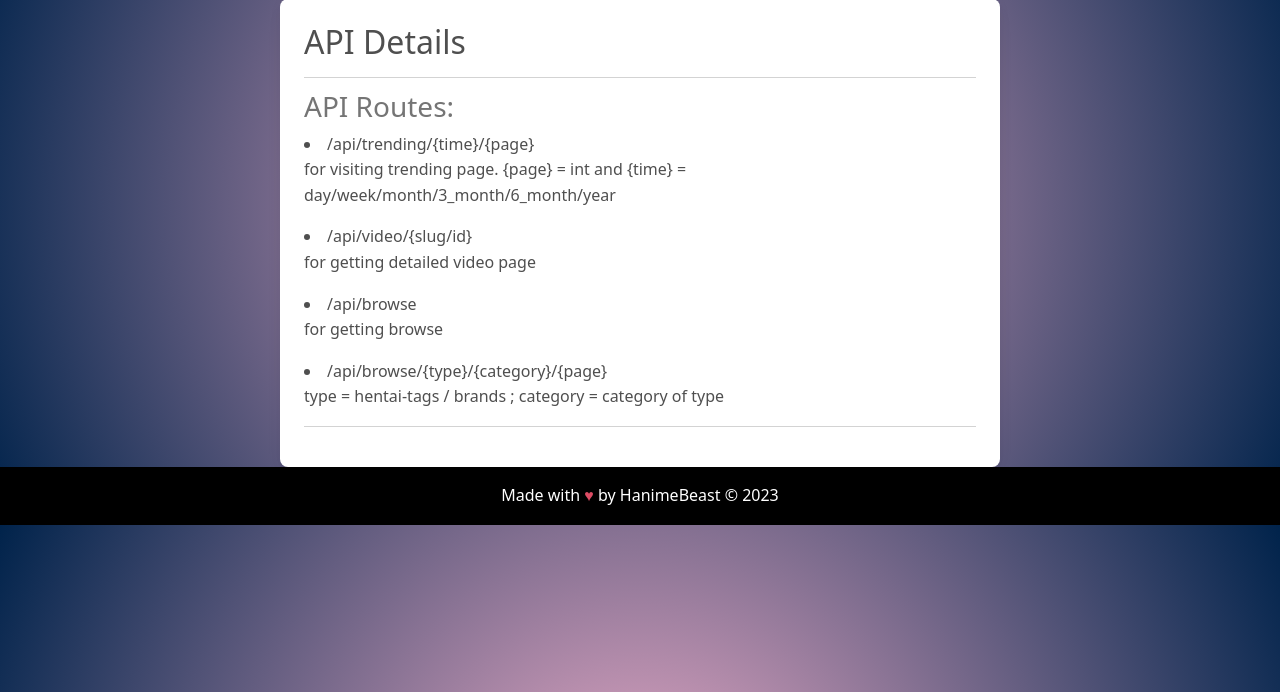
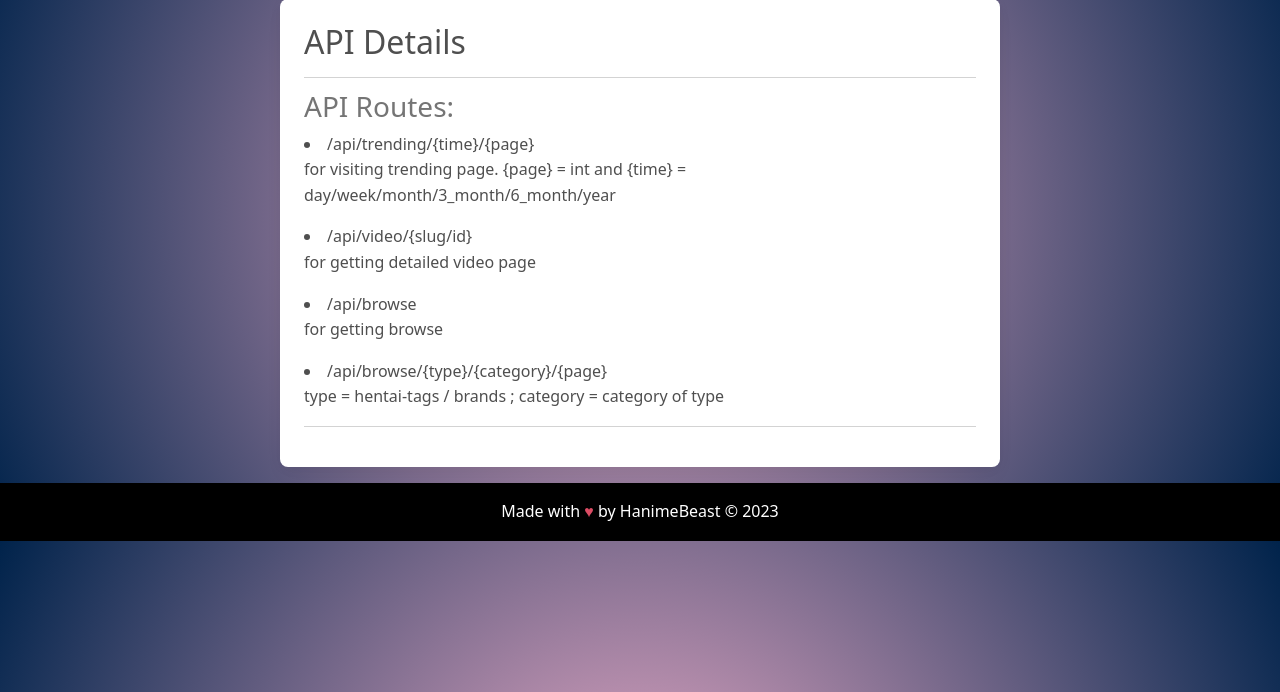
Before and after one commit to hanimebeast/hanime, a Flask app: template templates/api.html in a window 1280 px wide. Shown: the part 108-800 px from the top of the page. Run offline with Flask 3, Linux system fonts and the light colour scheme; the template is opened without the code that fills it, so the values that code supplies are empty; some libraries are stand-ins or nearby versions.

Commit message:
Update base.html
css update

```diff
--- a/templates/base.html
+++ b/templates/base.html
@@ -75,7 +75,7 @@ font-family: system-ui;" >
     </div>
 
 
-<footer class="bg-black text-white text-center py-3" style=" width: 100%;">
+<footer class="bg-black text-white text-center py-3 mt-3" style=" width: 100%;">
         Made with <span class="text-danger">&hearts;</span> by <a href="https://github.com/hanimebeast/hanimeapi" class="text-white" target="_blank">HanimeBeast</a> &copy; <script>document.write(new Date().getFullYear())</script>
     </footer>
 </body>
```
